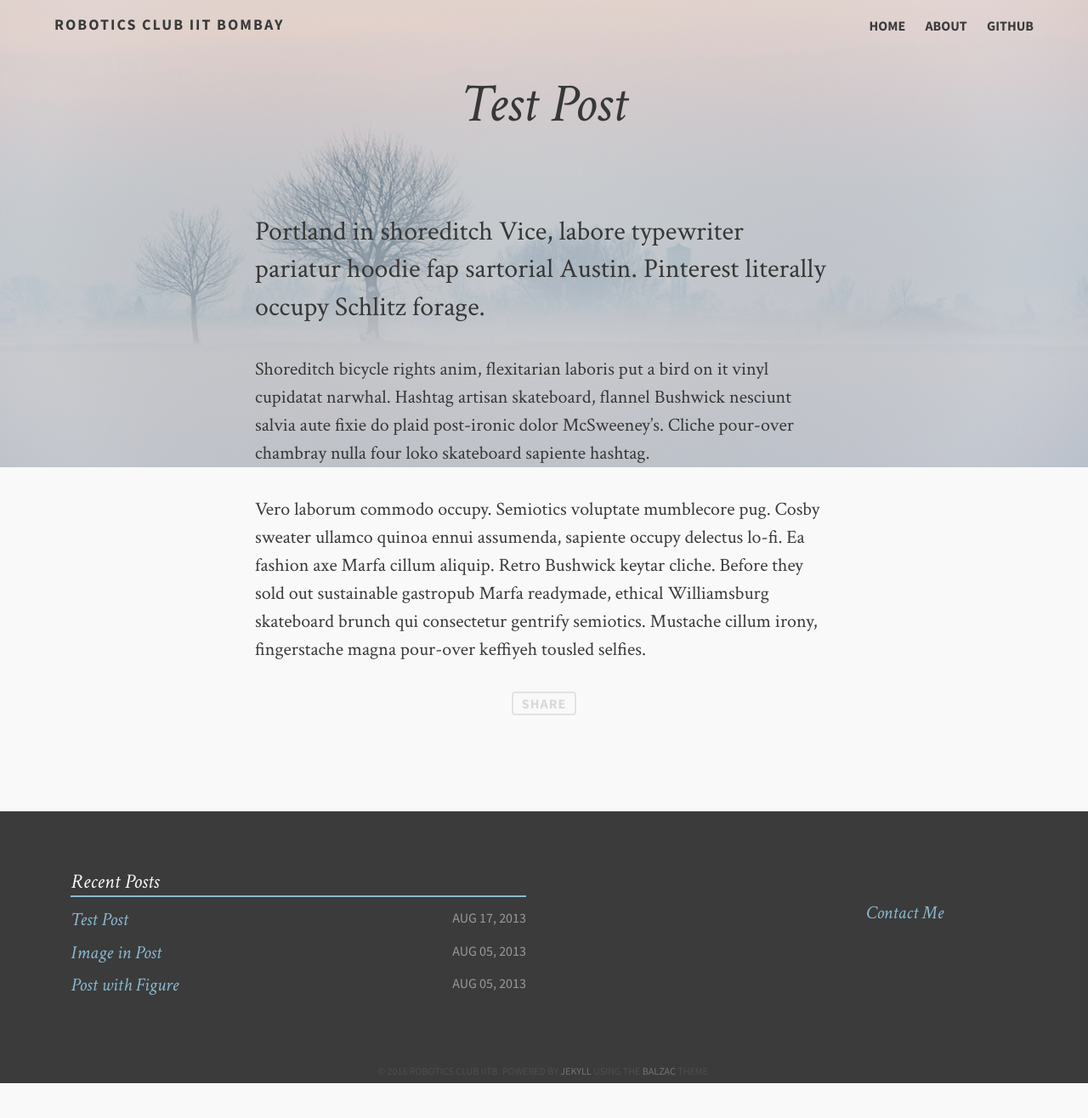
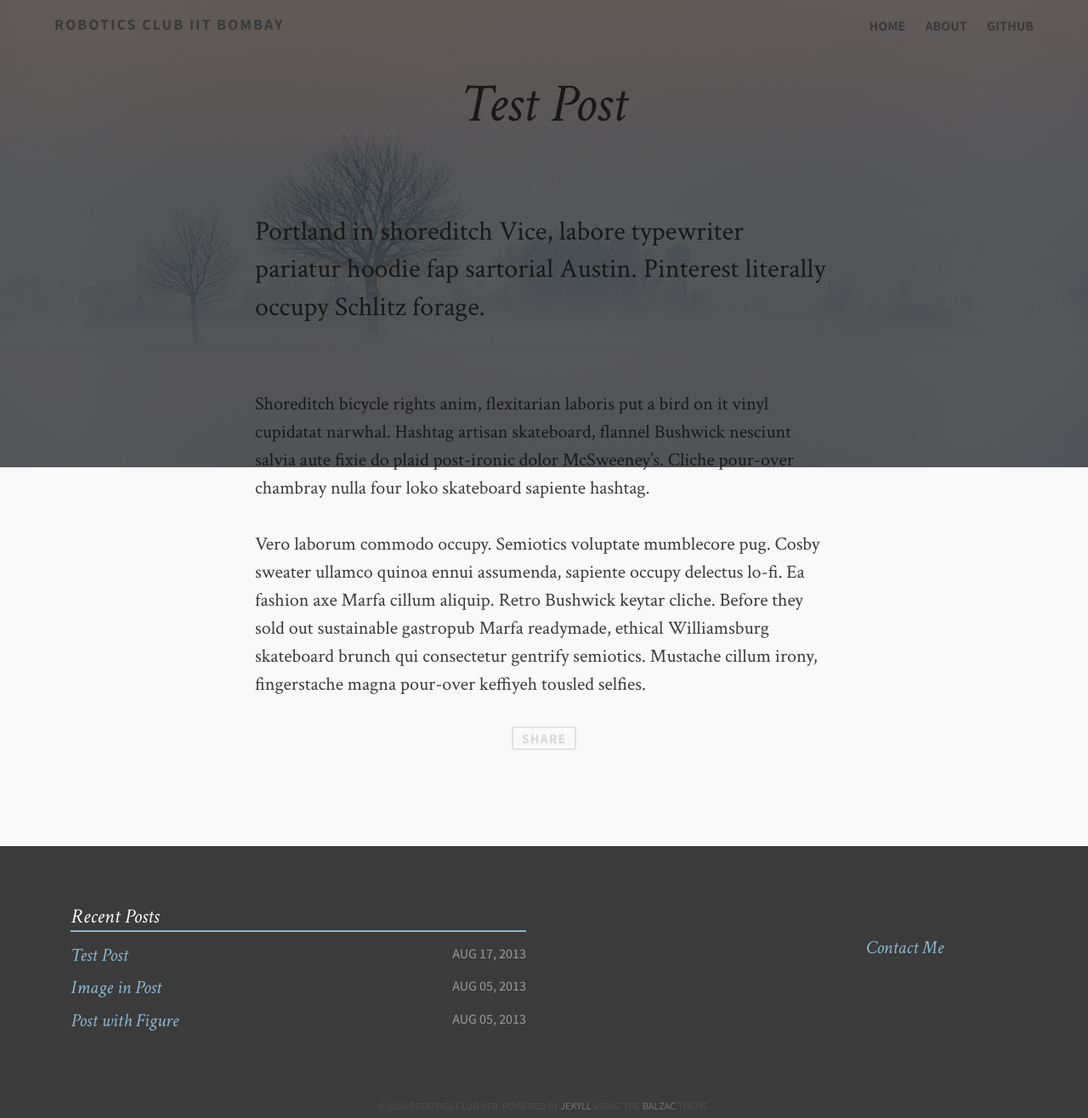
Before and after one commit to ColeTownsend/Balzac-for-Jekyll, a Jekyll site: the page built from _posts/2013-08-17-test-post.md, in a window 1280 px wide. Shown: the whole page at 85% size. Built offline with Jekyll 4.4.1, drawn with Linux system fonts in a browser that asks for light colours; comment, search, counter and statistics services are not loaded; before the commit the page ends 1275 px from its top, so only the background shows below that.

Commit message:
Temp commit

```diff
--- a/_sass/_styles.scss
+++ b/_sass/_styles.scss
@@ -283,10 +283,10 @@ header.site-header nav {
         max-height: 800px;
         position: absolute;
         z-index: 2;
-        background: rgba(0,0,0,.55);
+        background: rgba(0,0,0);
     }
     .overlay-lighter {
-        background: rgba(0,0,0,.1);
+        background: rgba(0,0,0);
     }
 
     .featured-image {
@@ -313,6 +313,8 @@ header.site-header nav {
     header {
         margin: (2*$lh) 0 $lh 0;
         hgroup {
+            min-height: 360px;
+            max-height: 800px;
             color: $black;
             position: relative;
             text-align: center;
```
